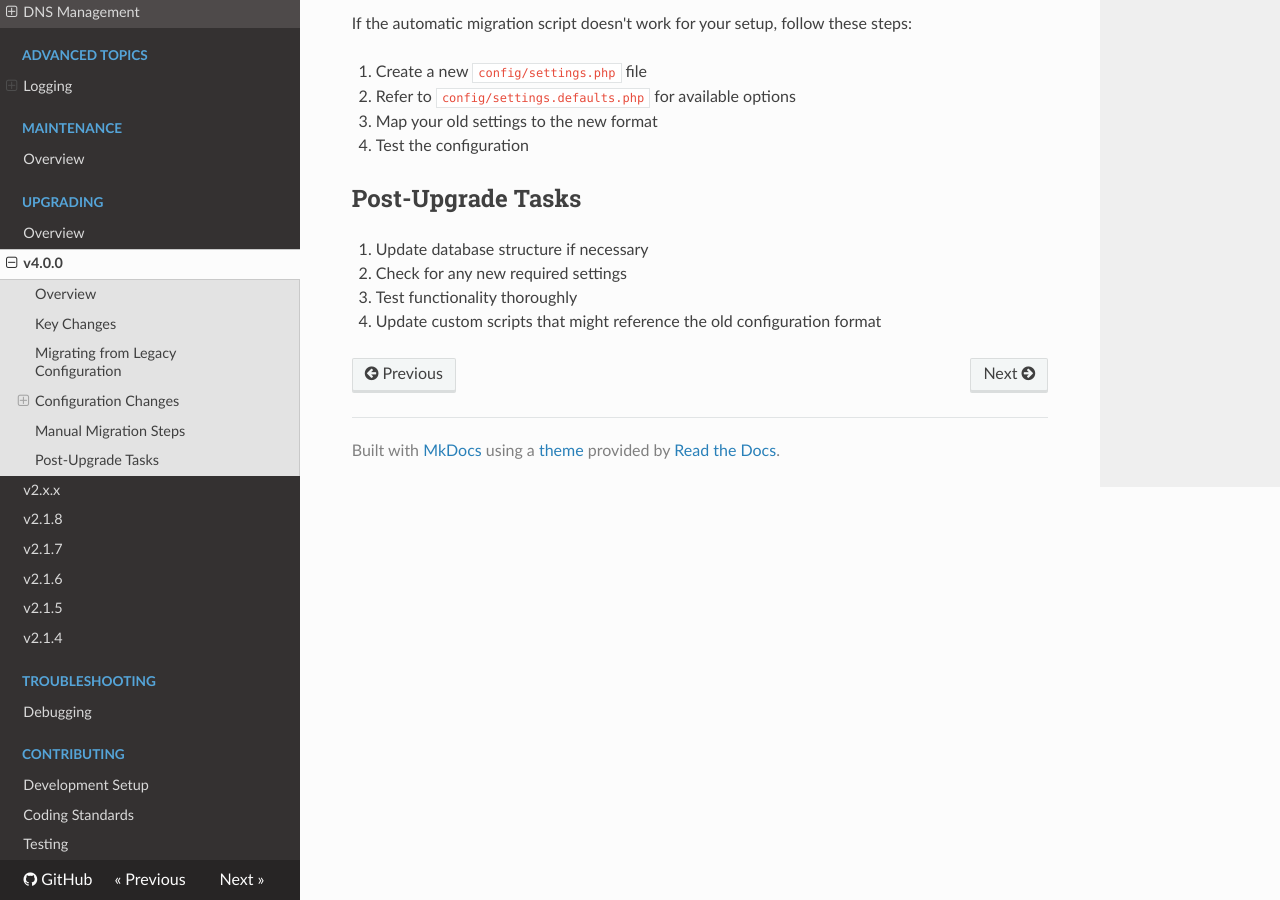
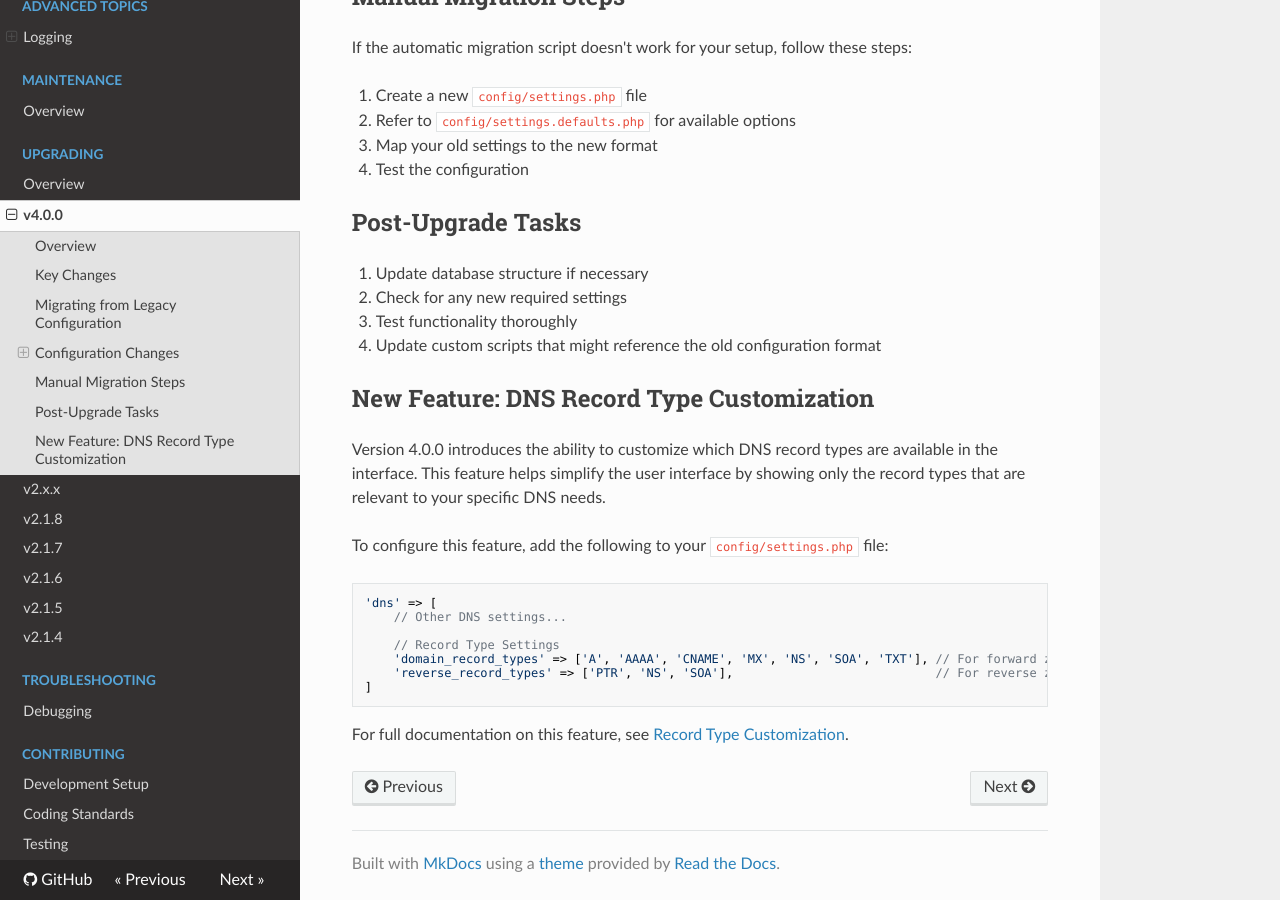
Before and after one commit to poweradmin/poweradmin-docs, an MkDocs documentation site: the page built from docs/upgrading/v4.0.0.md, in a window 1280 px wide and 900 px high, scrolled down 1590 px. Built offline with MkDocs 1.6.1, drawn with Linux system fonts in a browser that asks for light colours; nearby versions of some CDN libraries; some of the changed text lies outside the part shown.

Commit message:
docs: added record types customization

````diff
--- a/docs/upgrading/v4.0.0.md
+++ b/docs/upgrading/v4.0.0.md
@@ -10,6 +10,7 @@ Version 4.0.0 introduces significant changes to the configuration system and fil
 - Database schema updates
 - New theming system
 - Updated permission system
+- Customizable DNS record types
 
 ## Migrating from Legacy Configuration
 
@@ -70,3 +71,21 @@ If the automatic migration script doesn't work for your setup, follow these step
 2. Check for any new required settings
 3. Test functionality thoroughly
 4. Update custom scripts that might reference the old configuration format
+
+## New Feature: DNS Record Type Customization
+
+Version 4.0.0 introduces the ability to customize which DNS record types are available in the interface. This feature helps simplify the user interface by showing only the record types that are relevant to your specific DNS needs.
+
+To configure this feature, add the following to your `config/settings.php` file:
+
+```php
+'dns' => [
+    // Other DNS settings...
+
+    // Record Type Settings
+    'domain_record_types' => ['A', 'AAAA', 'CNAME', 'MX', 'NS', 'SOA', 'TXT'], // For forward zones
+    'reverse_record_types' => ['PTR', 'NS', 'SOA'],                            // For reverse zones
+]
+```
+
+For full documentation on this feature, see [Record Type Customization](../configuration/record-types.md).
--- a/mkdocs.yml
+++ b/mkdocs.yml
@@ -70,6 +70,7 @@ nav:
       - Logging Setup: configuration/logging.md
       - LDAP Integration: configuration/ldap.md
       - Mail Configuration: configuration/mail.md
+      - Record Type Customization: configuration/record-types.md
       - UI Customization:
           - Overview: configuration/ui/overview.md
           - Themes: configuration/ui/themes.md
@@ -84,7 +85,7 @@ nav:
           - Permissions: user-guide/permissions.md
       - DNS Management:
 #          - Domains: user-guide/domains.md
-#          - Record Types: user-guide/record-types.md
+          - Record Types: user-guide/record-types.md
 #          - Zone Management: user-guide/zones.md
 #          - Templates: user-guide/templates.md
 #          - Bulk Operations: user-guide/bulk-operations.md
````
